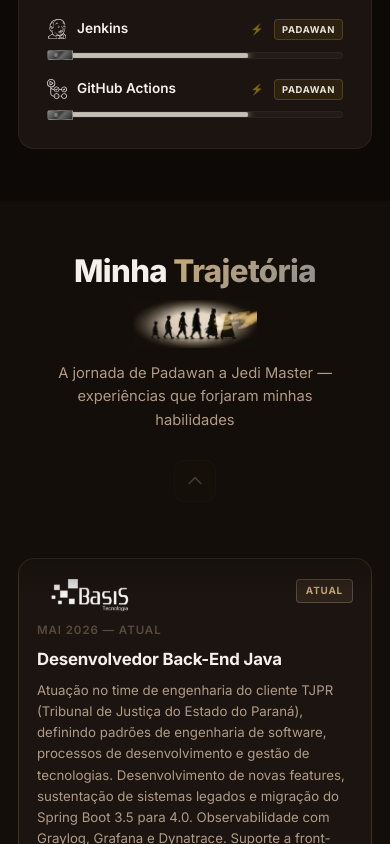
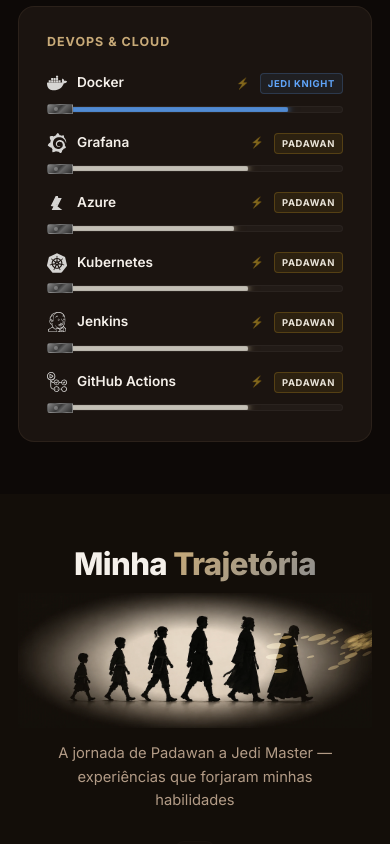
Before and after one commit to holandale0/personal-portfolio, an Angular app: page / in a window 390 px wide. Shown: the part 5111-5955 px from the top of the page. Built offline with nearby package versions, Linux system fonts and the light colour scheme.

Commit message:
ajuste imagens seções

```diff
--- a/src/app/components/experience/experience.scss
+++ b/src/app/components/experience/experience.scss
@@ -25,6 +25,12 @@
   &__sand-host {
     position: relative;
     width: 35%;
+
+    /* Mesma medida do .section-banner no celular. O canvas de areia
+       acompanha sozinho: ResizeObserver + coordenadas normalizadas. */
+    @media (max-width: 768px) {
+      width: min(100%, 380px);
+    }
 
     picture {
       display: block;
--- a/src/styles.scss
+++ b/src/styles.scss
@@ -116,6 +116,15 @@
   picture {
     display: block;
     width: 35%;
+
+    /* No celular a caixa inteira encolhe para ~350px e 35% dela vira uma
+       miniatura ilegível. Aqui a imagem toma toda a largura da caixa (a
+       vinheta come ~13% de cada lado, então ela parece menor do que mede);
+       o teto só segura tablets. A Trajetória
+       replica a medida em .experience__sand-host. */
+    @media (max-width: 768px) {
+      width: min(100%, 380px);
+    }
   }
 
   img {
```
